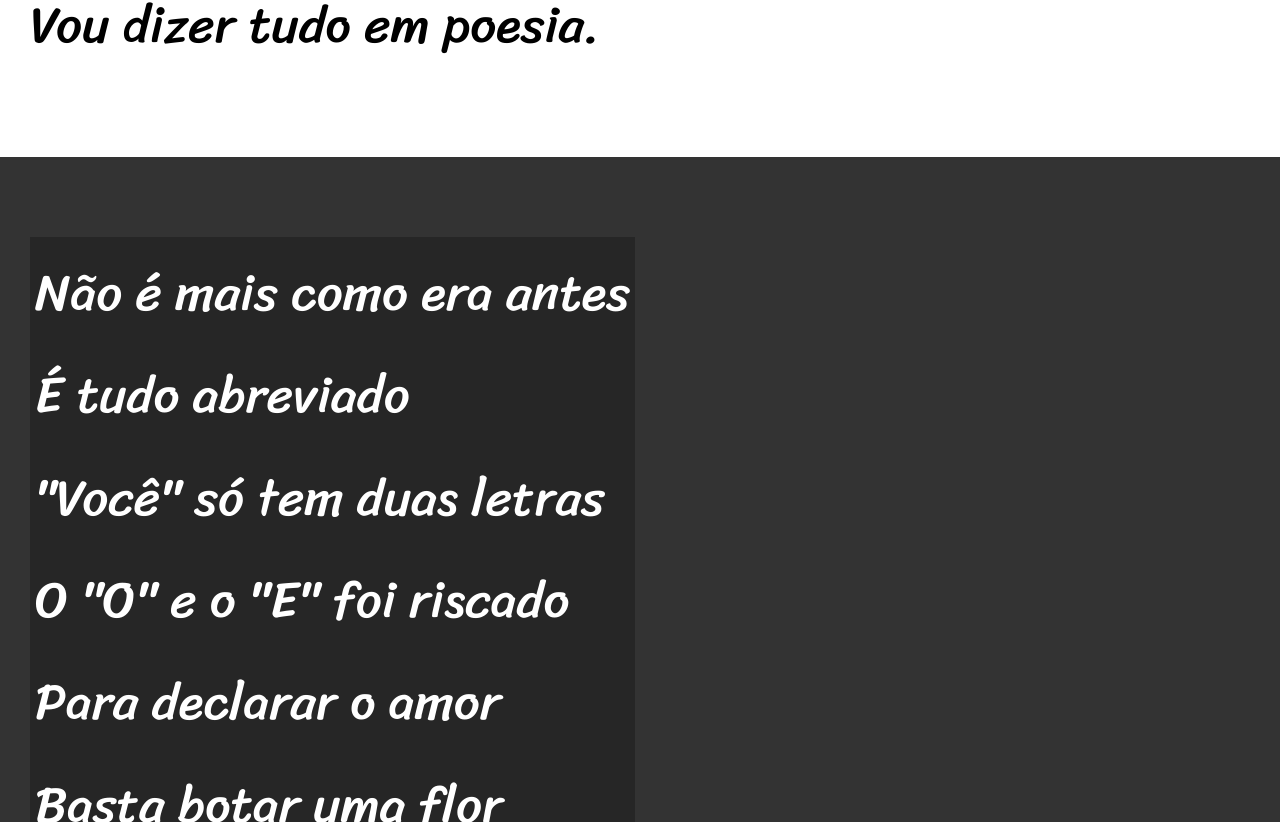
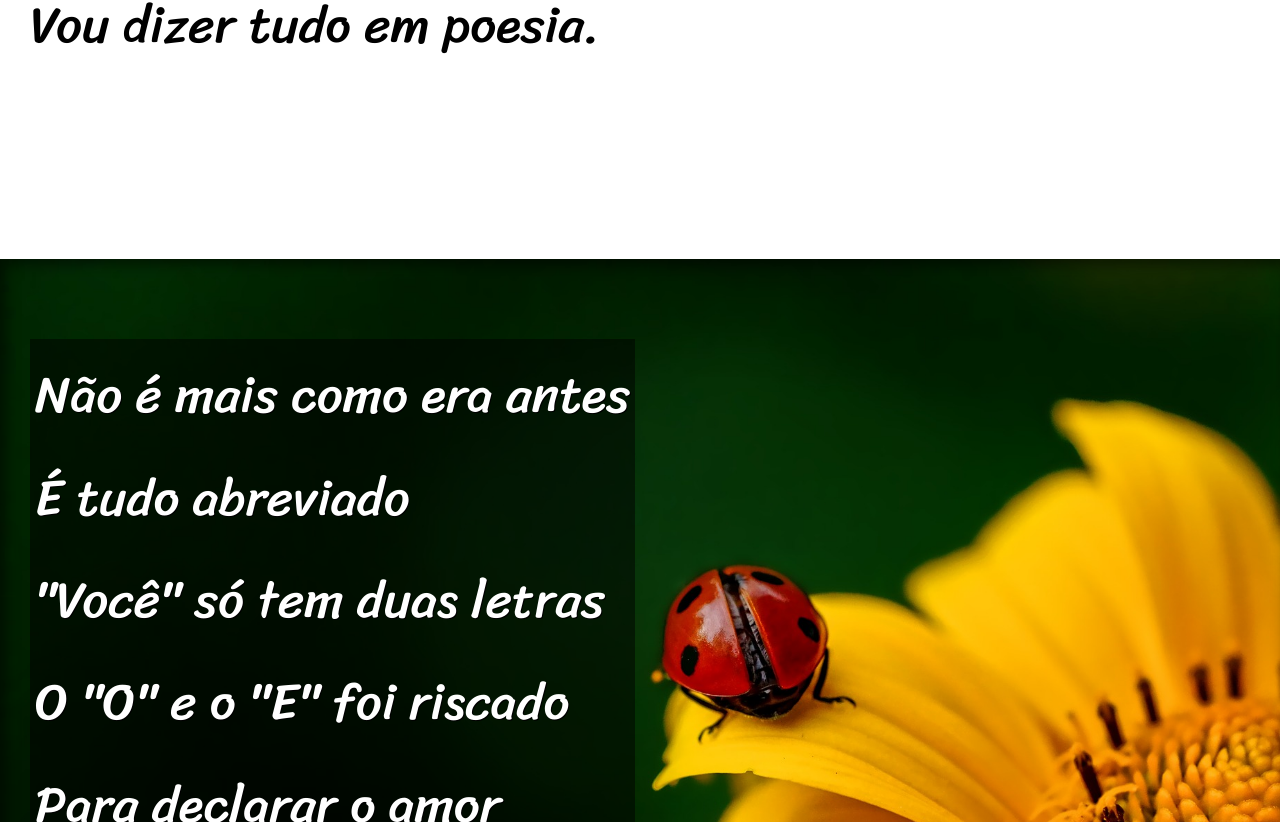
Before and after one commit to reginaldospinheiro/Projeto2-Curso_em_Video, a plain HTML site: page index.html in a window 1280 px wide. Shown: the part 958-1780 px from the top of the page. Drawn offline with Linux system fonts and the light colour scheme.

Commit message:
update final

```diff
--- a/index.html
+++ b/index.html
@@ -26,9 +26,7 @@
         </p>
     </section>
 
-
-
-    <section class="imagem">
+    <section class="imagem" id="img01">
         <p>
             Não é mais como era antes <br>
             É tudo abreviado <br>
@@ -39,8 +37,6 @@
             E um coração desenhado.
         </p>
     </section>
-
-
 
     <section class="normal"
         <p>
@@ -61,9 +57,7 @@
         </p>
     </section>
 
-
-
-    <section class="imagem">
+    <section class="imagem" id="img02">
         <p>
             Tenho saudade das cartas <br>
             Escritas com a própria mão <br>
@@ -74,8 +68,6 @@
             Nas linhas do coração.
         </p>
     </section>
-
-
 
     <section class="normal">
         <p>
@@ -96,11 +88,8 @@
         </p>
     </section>
 
-
     <footer>
         <p>Site criado por <a href="https://github.com/reginaldospinheiro" target="_blank">Reginaldo Pinheiro</a> na aula prática do <a href="https://www.cursoemvideo.com/" target="_blank"> Curso em Video </a></p>
     </footer>
 </body>
-
-
 </html>
--- a/style.css
+++ b/style.css
@@ -45,6 +45,8 @@ a{
 }
 
 a:hover{
+    color: black;
+    background-color: blanchedalmond;
     text-decoration: underline;
 }
 
@@ -57,6 +59,10 @@ section{
     font-size: 4vw;
 }
 
+section > p{
+    padding-bottom: 2em;
+}
+
 section.normal{
     background-color: white;
     color: black;
@@ -65,12 +71,26 @@ section.normal{
 section.imagem{
     background-color: rgba(51, 51, 51);
     color: white;
+    box-shadow: inset 6px 6px 13px 0px rgba(0, 0, 0, 0.507);
+    background-size: cover;
+    background-attachment: fixed;
 }
 
 section.imagem > p{
     display: inline-block;
     padding: 5px;
-    background-color: rgba(0, 0, 0, 0.250);
+    background-color: rgba(0, 0, 0, 0.500);
+    text-shadow: 1px 1px 0px black;
+}
+
+section#img01{
+    background-image: url('imagens/background001.jpg');
+    background-position: right center;
+}
+
+section#img02{
+    background-image: url('imagens/background002.jpg');
+    background-position: right bottom;
 }
 
 footer{
```
Also changed, not shown: 1 other file.
